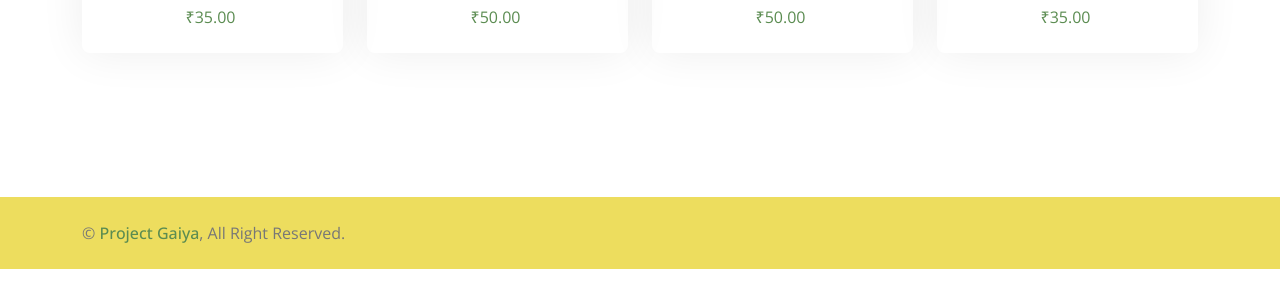
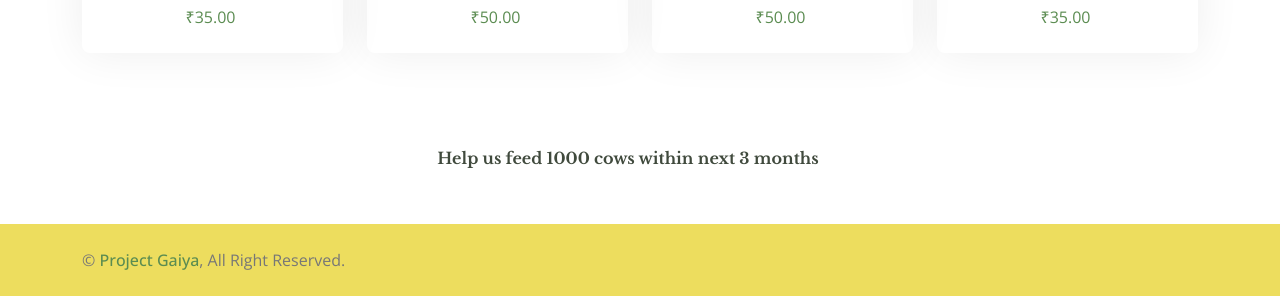
Before and after one commit to IskconincStore/gaiya, a plain HTML site: page product.html in a window 1280 px wide. Shown: the part 1044-1340 px from the top of the page. Before the commit the page ends 1313 px from the top, so only its background shows below. Drawn offline with nearby package versions, Linux system fonts and the light colour scheme.

Commit message:
target added

```diff
--- a/product.html
+++ b/product.html
@@ -191,7 +191,8 @@
         </div>
     </div>
     <div class="container-xxl py-5">
-        <div class="d-flex align-items-center justify-content-center">
+        <div class="d-flex align-items-center justify-content-center gap-4">
+            <h6 class="text-center">Help us feed 1000 cows within next 3 months</h6>
             <form><script src="https://checkout.razorpay.com/v1/payment-button.js" data-payment_button_id="pl_NI3CqfupgWIeL8" async> </script> </form>
         </div>
     </div>
```
